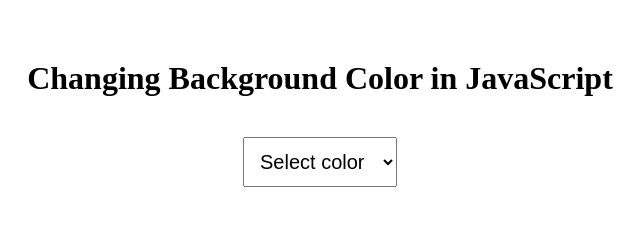
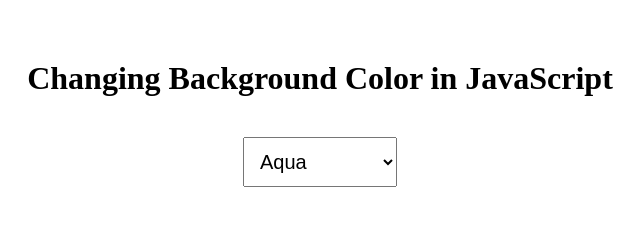
Before and after one commit to rock-devil-07/Background_Color, a plain HTML site: page index.html in a window 1280 px wide. Shown: the full height of the page, 320-960 px from the left. Drawn offline with Linux system fonts and the light colour scheme.

Commit message:
third commit

```diff
--- a/index.html
+++ b/index.html
@@ -21,7 +21,7 @@
 <body>
     <h1>Changing Background Color in JavaScript</h1>
     <select id="colors">
-        <option value="">Select color </option>
+        <option value="aqua">Aqua </option>
         <option value="lightcoral">Light Coral </option>
         <option value="lavender">Lavender </option>
         <option value="pink"> Hottest Pink </option>
```
